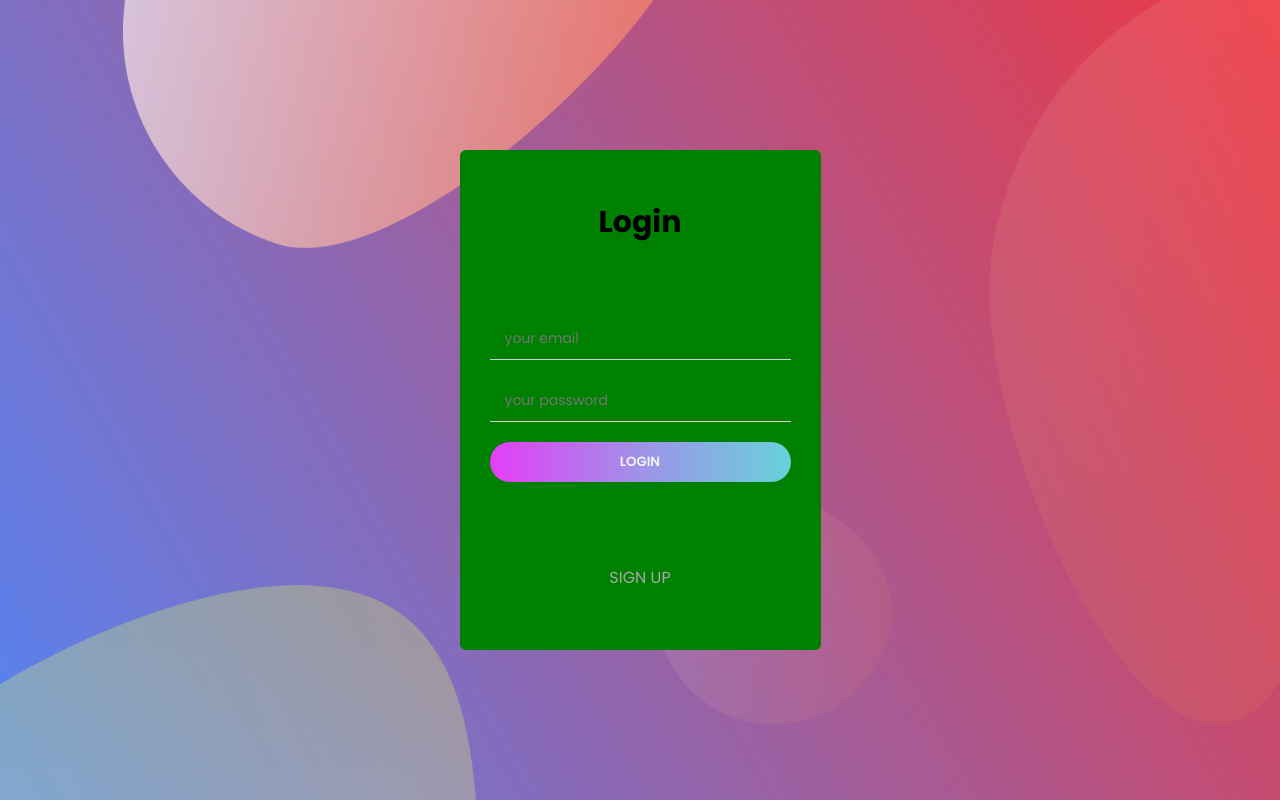
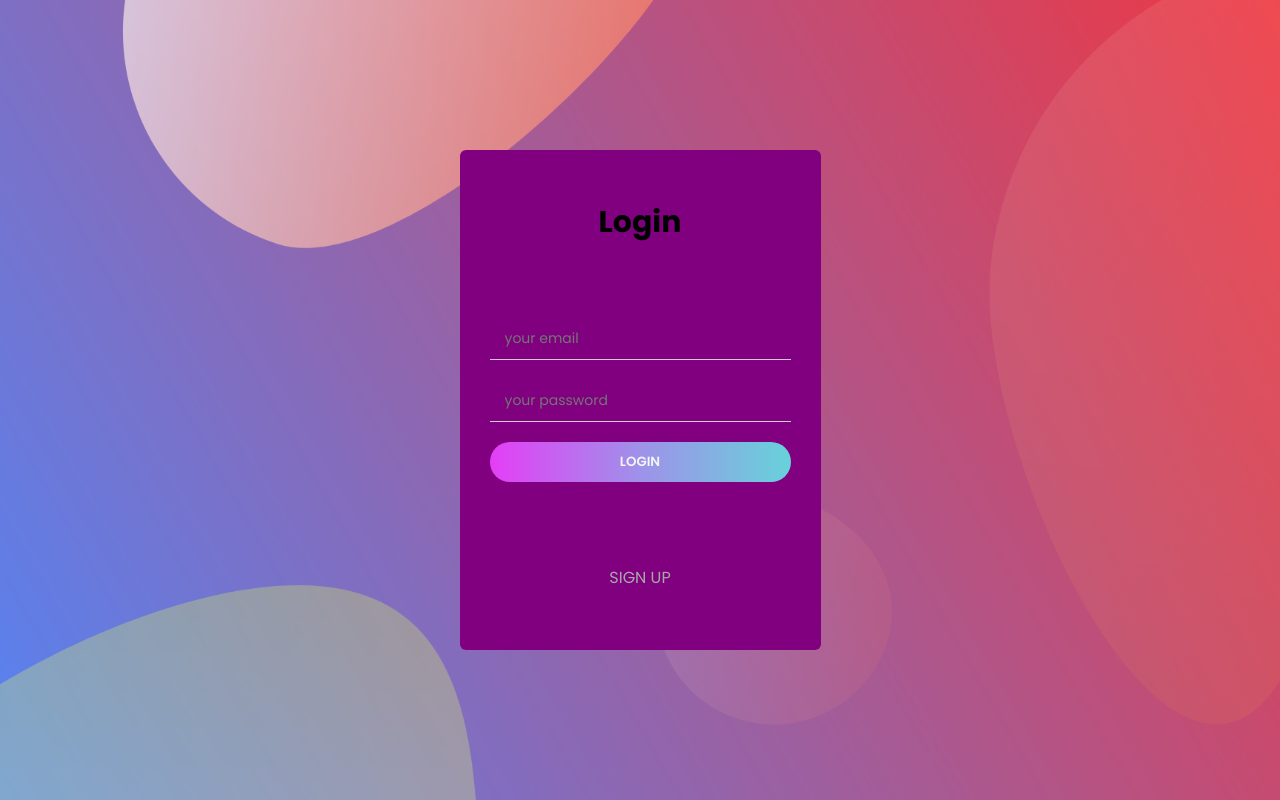
Before and after one commit to PetarDimitrovStoyanov/my-notes-app-frontend, a Vue app: page /login in a window 1280 px wide. Built offline with nearby package versions, Linux system fonts and the light colour scheme.

Commit message:
test pipeline webhook trigger 5

```diff
--- a/src/assets/styles/pages/LoginPage.scss
+++ b/src/assets/styles/pages/LoginPage.scss
@@ -12,7 +12,7 @@
   .content-wrapper {
     min-width: 300px;
     min-height: 500px;
-    background: green;
+    background: purple;
     padding: 50px 30px;
     display: flex;
     flex-direction: column;
```
Also changed, not shown: 1 other file (tests, documents, lock files or other folders).
